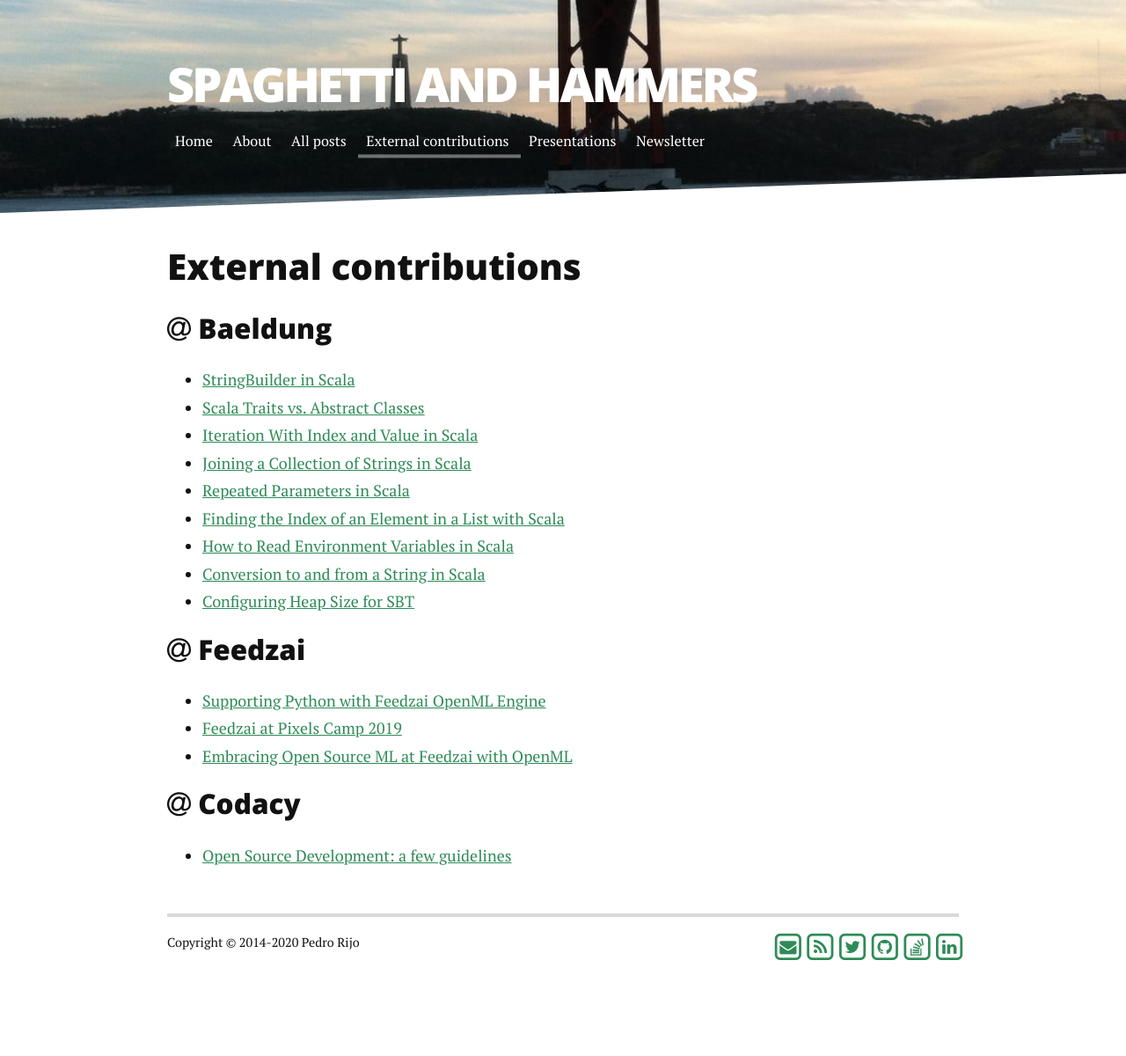
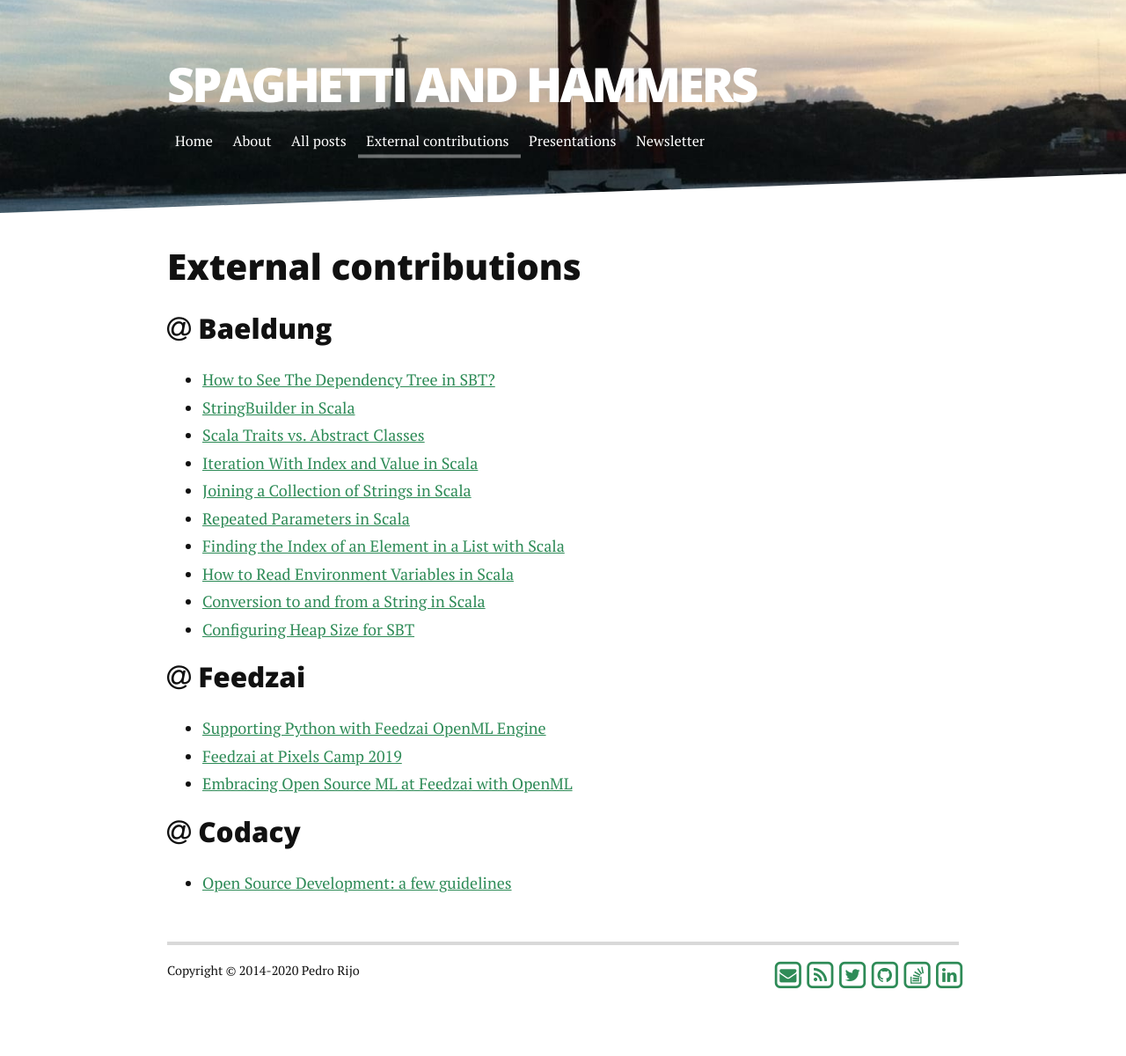
Before and after one commit to pedrorijo91/pedrorijo91.github.io, a Jekyll site: the page built from external.html, in a window 1280 px wide. Shown: the whole page at 88% size. Built offline with Jekyll 4.4.1, drawn with Linux system fonts in a browser that asks for light colours; before the commit the page ends 1168 px from its top, so only the background shows below that.

Commit message:
Update external.html

```diff
--- a/external.html
+++ b/external.html
@@ -9,6 +9,7 @@
   <h3 id="baeldung"><i class="fa fa-at" aria-hidden="true"></i> Baeldung</h3>
 
   <ul>
+    <li><a href="https://www.baeldung.com/scala/sbt-dependency-treer">How to See The Dependency Tree in SBT?</a></li>
     <li><a href="https://www.baeldung.com/scala/stringbuilder">StringBuilder in Scala</a></li>
     <li><a href="https://www.baeldung.com/scala/traits-vs-abstract-classes">Scala Traits vs. Abstract Classes</a></li>
     <li><a href="https://www.baeldung.com/scala/iteration-index-value">Iteration With Index and Value in Scala</a></li>
```
